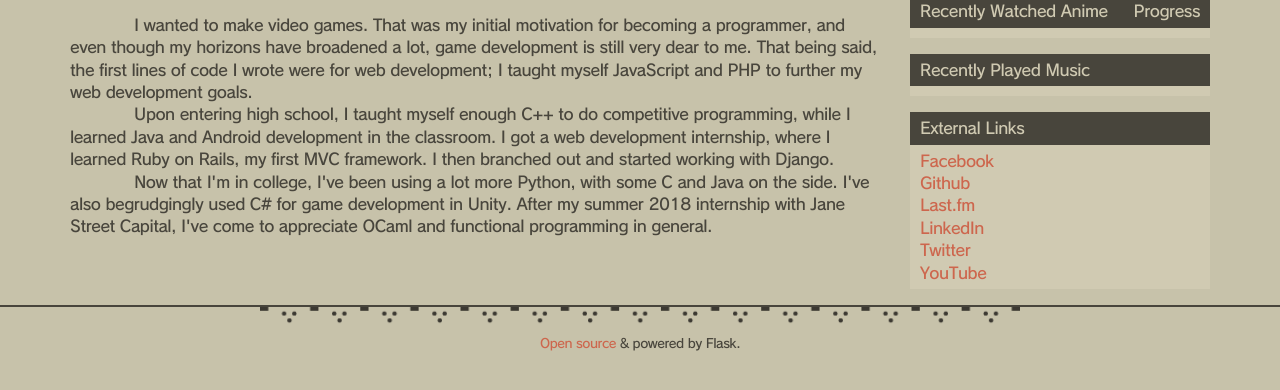
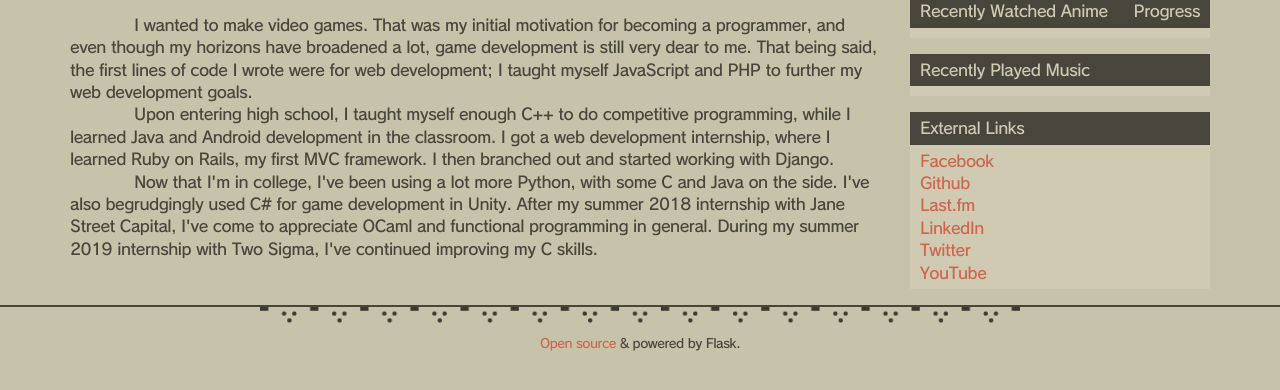
Before and after one commit to tesu/website, a Flask app: page /about/code in a window 1280 px wide. Shown: the part 151-541 px from the top of the page. Run offline with Flask 2, Linux system fonts and the light colour scheme; data that the repository does not hold is empty.

Commit message:
updated code about page

```diff
--- a/tesu/templates/about/code.html
+++ b/tesu/templates/about/code.html
@@ -3,5 +3,5 @@
             <h1>About Programming</h1>
             <p class=indented>I wanted to make video games. That was my initial motivation for becoming a programmer, and even though my horizons have broadened a lot, game development is still very dear to me. That being said, the first lines of code I wrote were for web development; I taught myself JavaScript and PHP to further my web development goals.
             <p class=indented>Upon entering high school, I taught myself enough C++ to do competitive programming, while I learned Java and Android development in the classroom. I got a web development internship, where I learned Ruby on Rails, my first MVC framework. I then branched out and started working with Django.
-            <p class=indented>Now that I'm in college, I've been using a lot more Python, with some C and Java on the side. I've also begrudgingly used C# for game development in Unity. After my summer 2018 internship with Jane Street Capital, I've come to appreciate OCaml and functional programming in general.
+            <p class=indented>Now that I'm in college, I've been using a lot more Python, with some C and Java on the side. I've also begrudgingly used C# for game development in Unity. After my summer 2018 internship with Jane Street Capital, I've come to appreciate OCaml and functional programming in general. During my summer 2019 internship with Two Sigma, I've continued improving my C skills.
 {% endblock %}
```
